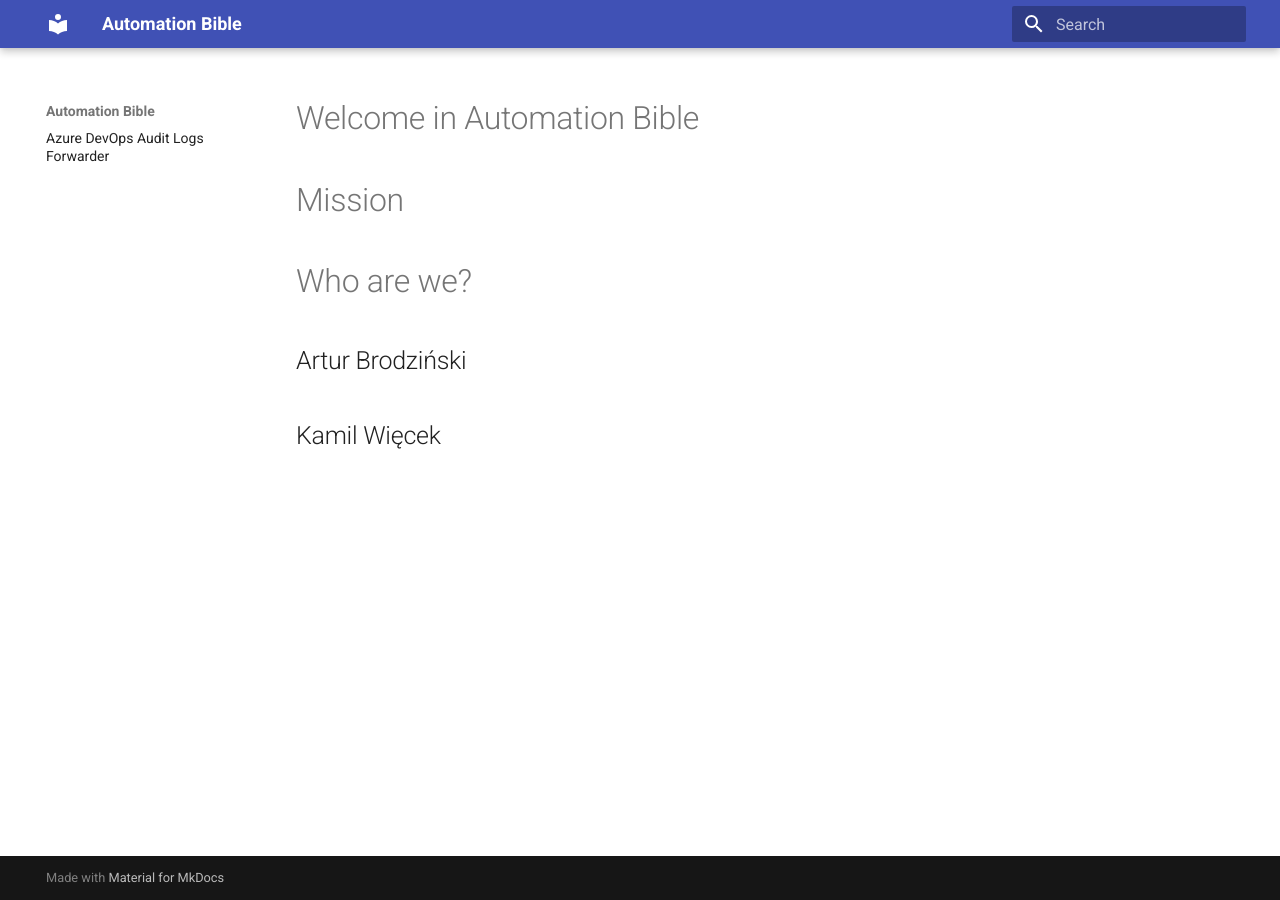
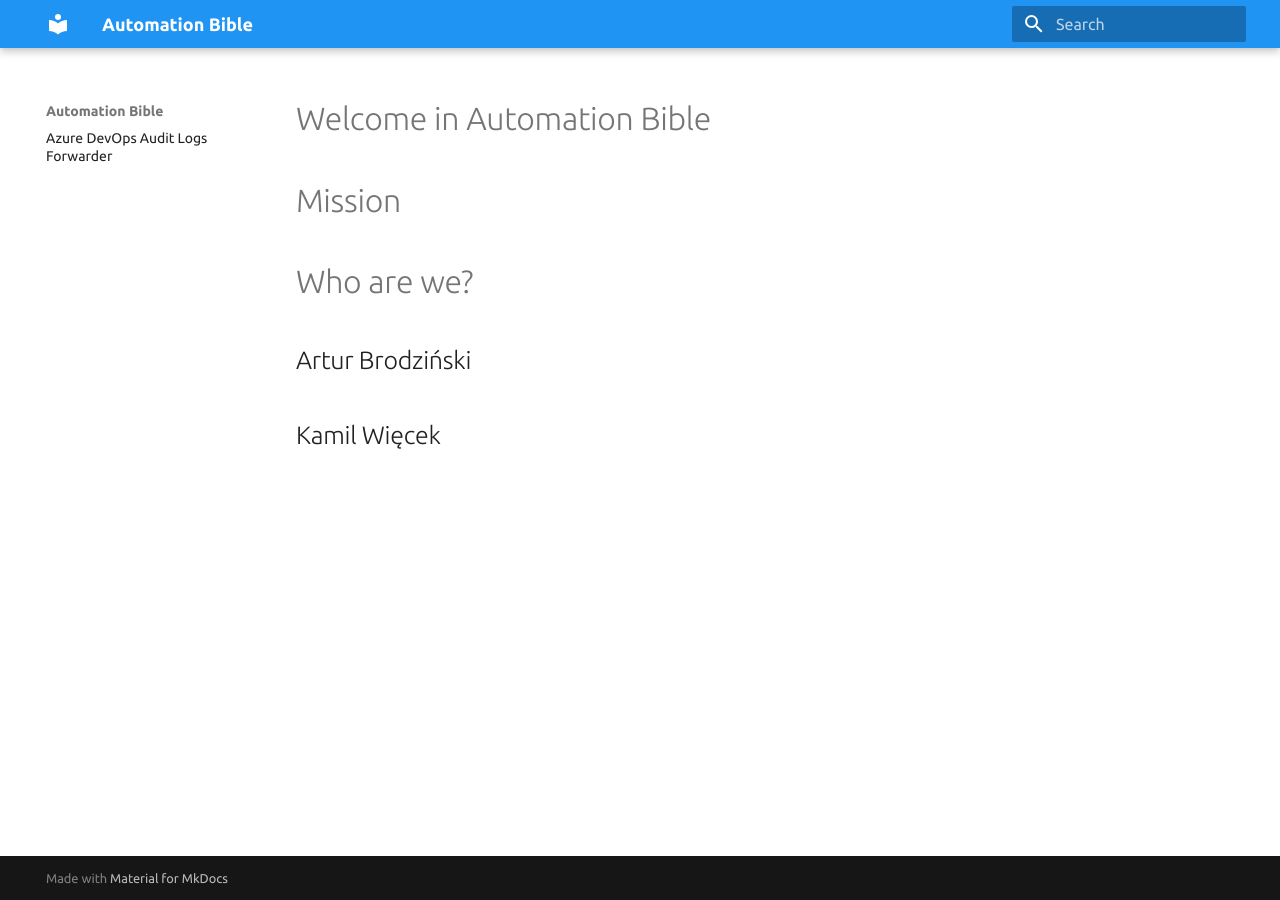
Before and after one commit to automationgurus/automationgurus.github.io, an MkDocs documentation site: the page built from docs/index.md, in a window 1280 px wide. Built offline with MkDocs 1.6.1 and Material for MkDocs 9.7.7, drawn with Linux system fonts in a browser that asks for light colours; some web fonts are replaced; old or Windows-style settings are respelled for this version of MkDocs.

Commit message:
add comments and change color

```diff
--- a/mkdocs.yml
+++ b/mkdocs.yml
@@ -6,6 +6,15 @@ pages:
 
 theme:
   name: 'material'
+  palette:
+    primary: 'blue'
+    accent: 'blue'
+  font:
+      text: 'Ubuntu'
+      code: 'Consolas'
+      # code: 'Ubuntu Mono'
+
+
 
 nav:
     # - About: 'index.md'
@@ -21,5 +30,7 @@ nav:
 
     # - Worth to check: 'worth-to-check.md'
 
+extra:
+  disqus: 'automate-guru'
 
-google_analytics: ['UA-160963982-1', 'automate.guru']
+google_analytics: ['UA-160963982-1', 'auto']
```
Also changed, not shown: site/404.html, site/about-us/index.html, site/azure-devops-audit-logs-forwarding/index.html, site/index.html, site/sitemap.xml, site/worth-to-check/index.html, 1 other file.
